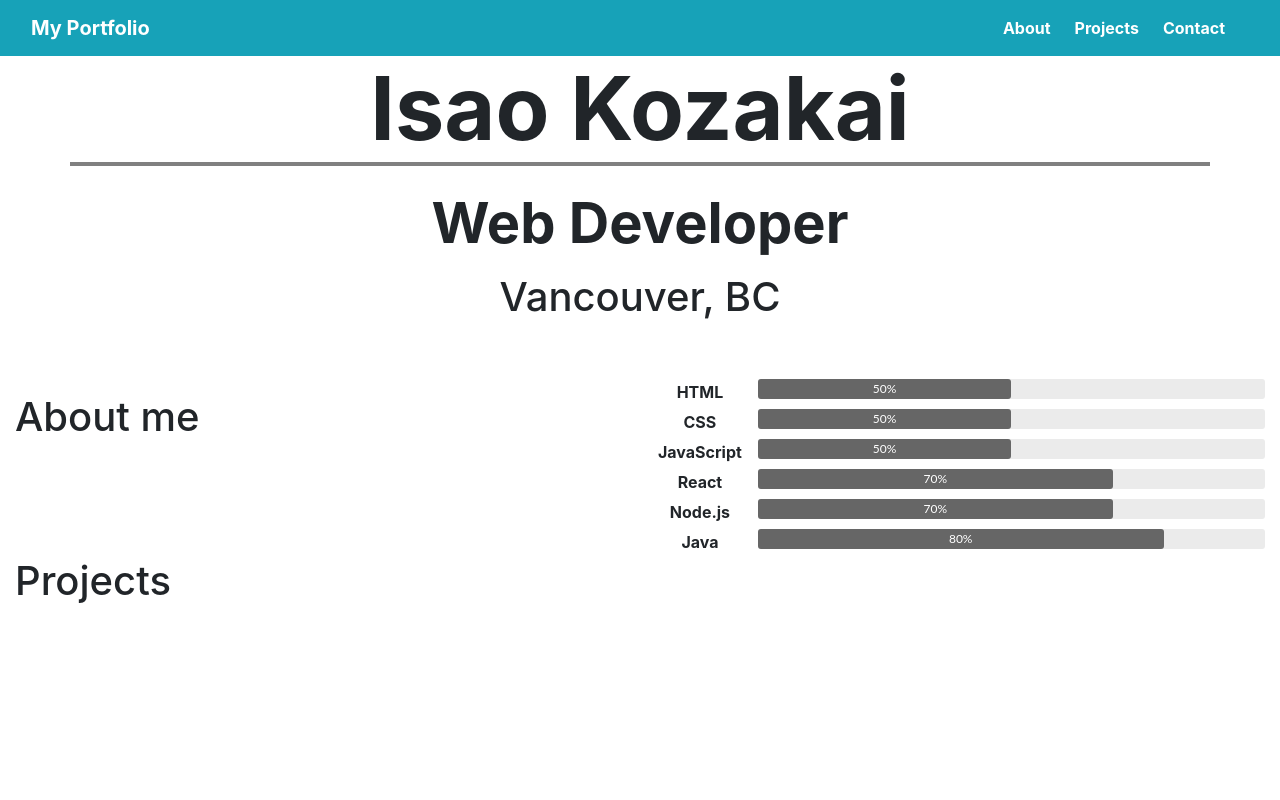
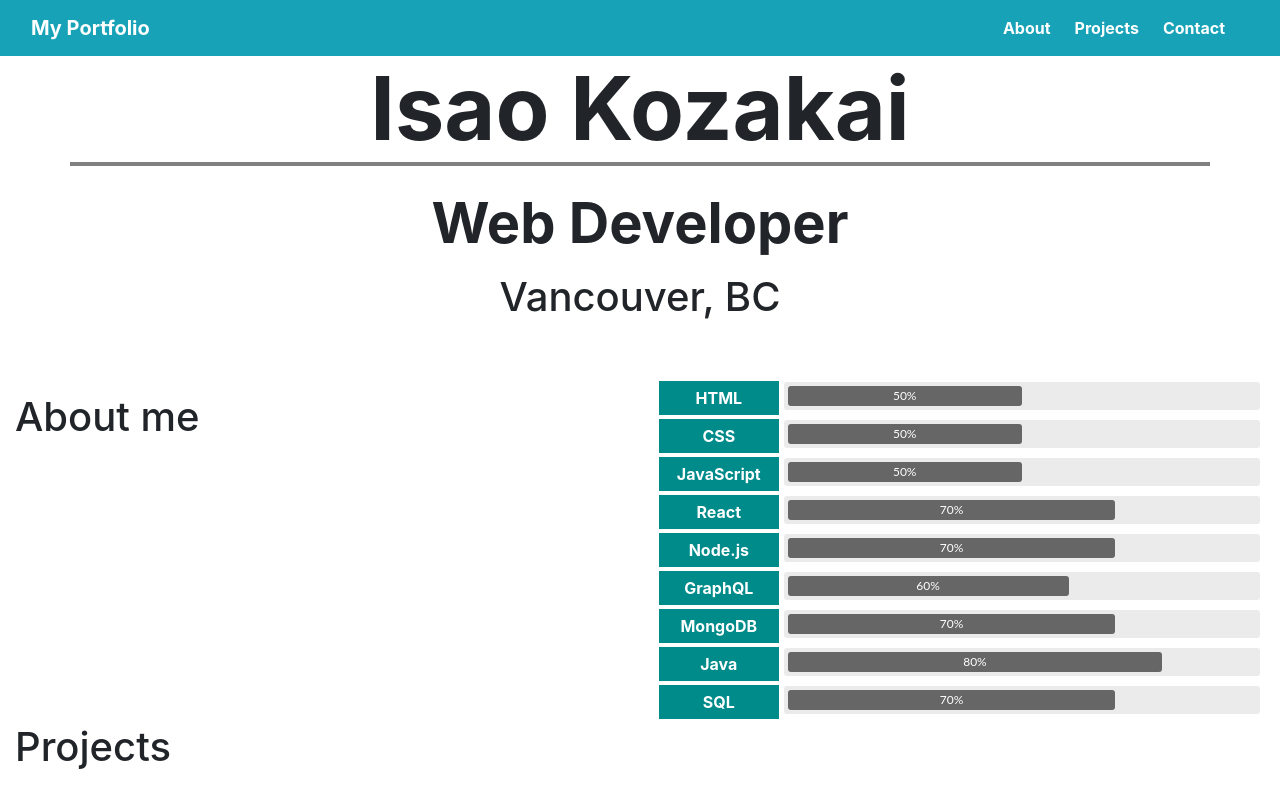
Before and after one commit to isaokozakai/my-portfolio-site_v1, a React (Create React App) app: page / in a window 1280 px wide. Shown: the top 800 px of the page. Built offline with nearby package versions, Linux system fonts and the light colour scheme.

Commit message:
Modify the skill table

```diff
--- a/src/components/About.js
+++ b/src/components/About.js
@@ -8,9 +8,9 @@ const About = () => {
       <Col sm>
         <table>
           <tbody>
-            <tr className="skill-table-row">
-              <th className="skill-table-header">HTML</th>
-              <td className="skill-table-body">
+            <tr>
+              <th>HTML</th>
+              <td>
                 <div className="progress-track">
                   <div className="progress-fill" style={{width: '50%'}}>
                     <span>50%</span>
@@ -18,9 +18,9 @@ const About = () => {
                 </div>
               </td>
             </tr>
-            <tr className="skill-table-row">
-              <th className="skill-table-header">CSS</th>
-              <td className="skill-table-body">
+            <tr>
+              <th>CSS</th>
+              <td>
                 <div className="progress-track">
                   <div className="progress-fill" style={{width: '50%'}}>
                     <span>50%</span>
@@ -28,9 +28,9 @@ const About = () => {
                 </div>
               </td>
             </tr>
-            <tr className="skill-table-row">
-              <th className="skill-table-header">JavaScript</th>
-              <td className="skill-table-body">
+            <tr>
+              <th>JavaScript</th>
+              <td>
                 <div className="progress-track">
                   <div className="progress-fill" style={{width: '50%'}}>
                     <span>50%</span>
@@ -38,9 +38,9 @@ const About = () => {
                 </div>
               </td>
             </tr>
-            <tr className="skill-table-row">
-              <th className="skill-table-header">React</th>
-              <td className="skill-table-body">
+            <tr>
+              <th>React</th>
+              <td>
                 <div className="progress-track">
                   <div className="progress-fill" style={{width: '70%'}}>
                     <span>70%</span>
@@ -48,9 +48,9 @@ const About = () => {
                 </div>
               </td>
             </tr>
-            <tr className="skill-table-row">
-              <th className="skill-table-header">Node.js</th>
-              <td className="skill-table-body">
+            <tr>
+              <th>Node.js</th>
+              <td>
                 <div className="progress-track">
                   <div className="progress-fill" style={{width: '70%'}}>
                     <span>70%</span>
@@ -58,12 +58,42 @@ const About = () => {
                 </div>
               </td>
             </tr>
-            <tr className="skill-table-row">
-              <th className="skill-table-header">Java</th>
-              <td className="skill-table-body">
+            <tr>
+              <th>GraphQL</th>
+              <td>
+                <div className="progress-track">
+                  <div className="progress-fill" style={{width: '60%'}}>
+                    <span>60%</span>
+                  </div>
+                </div>
+              </td>
+            </tr>
+            <tr>
+              <th>MongoDB</th>
+              <td>
+                <div className="progress-track">
+                  <div className="progress-fill" style={{width: '70%'}}>
+                    <span>70%</span>
+                  </div>
+                </div>
+              </td>
+            </tr>
+            <tr>
+              <th>Java</th>
+              <td>
                 <div className="progress-track">
                   <div className="progress-fill" style={{width: '80%'}}>
                     <span>80%</span>
+                  </div>
+                </div>
+              </td>
+            </tr>
+            <tr>
+              <th>SQL</th>
+              <td>
+                <div className="progress-track">
+                  <div className="progress-fill" style={{width: '70%'}}>
+                    <span>70%</span>
                   </div>
                 </div>
               </td>
--- a/src/styles/App.scss
+++ b/src/styles/App.scss
@@ -6,47 +6,39 @@
   table {
     vertical-align: middle;
     width: 100%;
+    border-collapse: separate;
+    border-spacing: 4px;
 
     th {
-      padding: 3px 1rem 3px 3px;
+      padding: 5px;
+      color: white;
+      background-color: darkcyan;
+      width: 20%;
+      text-align: center;
     }
 
     td {
-      padding: 3px;
-    }
-  }
-
-  .skill-table-row {
-    height: 25px;
-  }
-
-  .skill-table-header {
-    width: 5px;
-    text-align: center;
-  }
-
-  .skill-table-body {
       float: left;
       width: 100%;
-    padding: 2px 0;
       background: none;
 
       .progress-track {
+        padding: 4px;
         border-radius: 3px;
         width: 100%;
-      height: 20px;
+        height: 100%;
         background: #ebebeb;
       }
 
       .progress-fill {
         border-radius: 3px;
         background: #666;
-      height: 20px;
         color: #fff;
         text-align: center;
         font-family: "Lato","Verdana",sans-serif;
         font-size: 12px;
         line-height: 20px;
+      }
     }
   }
 }
```
Lines whose indentation alone changed are shown as unchanged.
